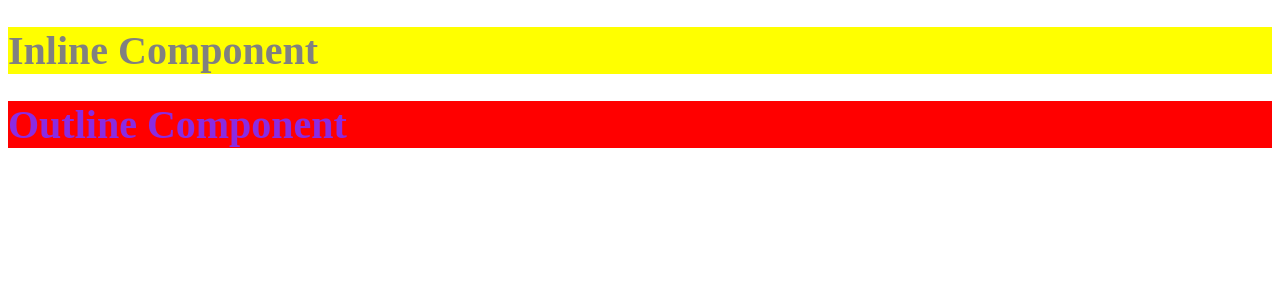
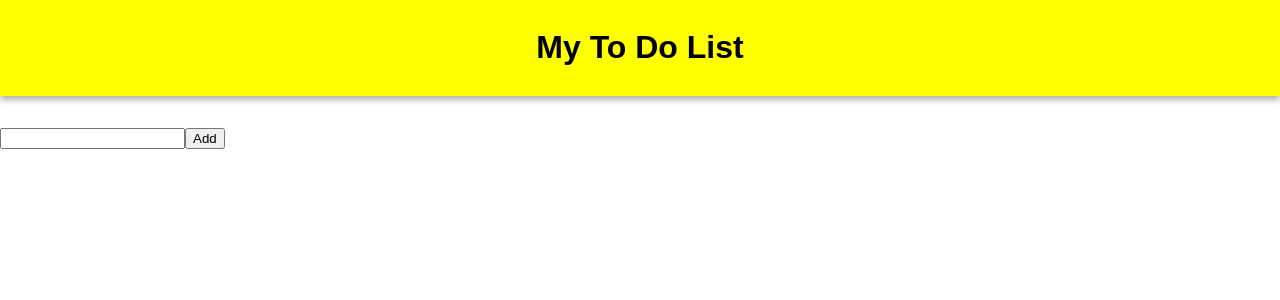
Before and after one commit to alfarofernando/React_Course, a React (Vite) app in the folder project-todo-app/: page / in a window 1280 px wide. Shown: the top 300 px of the page. Built offline with nearby package versions, Linux system fonts and the light colour scheme.

Commit message:
Creating header and styling it

```diff
--- /dev/null
+++ b/project-todo-app/src/App.css
@@ -0,0 +1,5 @@
+body{
+    margin: 0;
+    padding: 0;
+    font-family: sans-serif;
+}
--- a/project-todo-app/src/App.jsx
+++ b/project-todo-app/src/App.jsx
@@ -1,15 +1,14 @@
-import InlineComponent from "./components/InLineComponent"
-import OutlineComponent from "./components/OutlineComponent"
+import Header from "./components/Header"
 import Todo from "./components/Todo"
+import './App.css'
 
 function App() {
 
   return (
     <div className="App">
+      <Header/>
     {/*Componente que maneja el input de la lista*/}
-      {/* <Todo/> */}
-      <InlineComponent />
-      <OutlineComponent/>
+      <Todo/>
     </div>
   )
 }
--- /dev/null
+++ b/project-todo-app/src/components/Header.jsx
@@ -0,0 +1,9 @@
+import styles from './Header.module.css';
+
+export default function Header() {
+    return (
+        <div className={styles.header}>
+            <h1>My To Do List</h1>
+        </div>
+    );
+}
--- /dev/null
+++ b/project-todo-app/src/components/Header.module.css
@@ -0,0 +1,11 @@
+.header{
+    color: black;
+    background-color: yellow;
+    text-align: center;
+    font-size: 1rem;
+    font-weight: bold;
+    height:auto;
+    padding: 0.5rem;
+    margin-bottom: 2rem;
+    box-shadow: 0 4px 6px rgba(0, 0, 0, 0.3);
+}
--- a/project-todo-app/src/components/InlineComponent.jsx
+++ /dev/null
@@ -1,22 +0,0 @@
-import styles from './InlineComponent.module.css';
-//el metodo definitivo de agregar estilos a los componentes es mediante el uso de modulos
-// estos se importan cual componente
-//import '../css/style.css';
-//una manera de darle estilos personalizados a nuestro react es medianto la importacion de archivos css
-//
-//otra manera es creando una variable que contenga el objeto de estilos oara llamarlo desde la etiqueta mas abajo
-// const style = { color: "blue", fontSize: "140px" }
-export default function InlineComponent() {
-    return(
-        <div>
-           {/*  una manera de aplicar efectos de css en React es medianto el uso de estilos en linea; */}
-            {/* <h1 style={{ color: "blue", fontSize: "140px" }} > */}
-            {/* <h1 style={style} > */}
-            {/*             cuando trabajamos con archivos css llamamos a los estilos definidos mediante el uso de className */}
- {/* luego a la hora de llamar a los estilos se lo hace como si fuese un objeto           */}
-            <h1 className={styles.header} >
-                Inline Component
-             </h1>
-        </div>
-    )
-}
--- a/project-todo-app/src/components/InlineComponent.module.css
+++ /dev/null
@@ -1,5 +0,0 @@
-.header {
-    color: grey;
-    background-color: yellow;
-    font-size: 40px;
-}
--- a/project-todo-app/src/components/OutlineComponent.jsx
+++ /dev/null
@@ -1,11 +0,0 @@
-import styles from "./OutlineComponent.module.css";
-
-export default function OutlineComponent() {
-    return (
-        <>
-            <h1 className={styles.header} >
-                Outline Component
-             </h1>
-        </>
-    );
-}
--- a/project-todo-app/src/components/OutlineComponent.module.css
+++ /dev/null
@@ -1,7 +0,0 @@
-
-.header {
-    color: blueviolet;
-    background-color: red;
-    font-size: 40px;
-
-}
```
